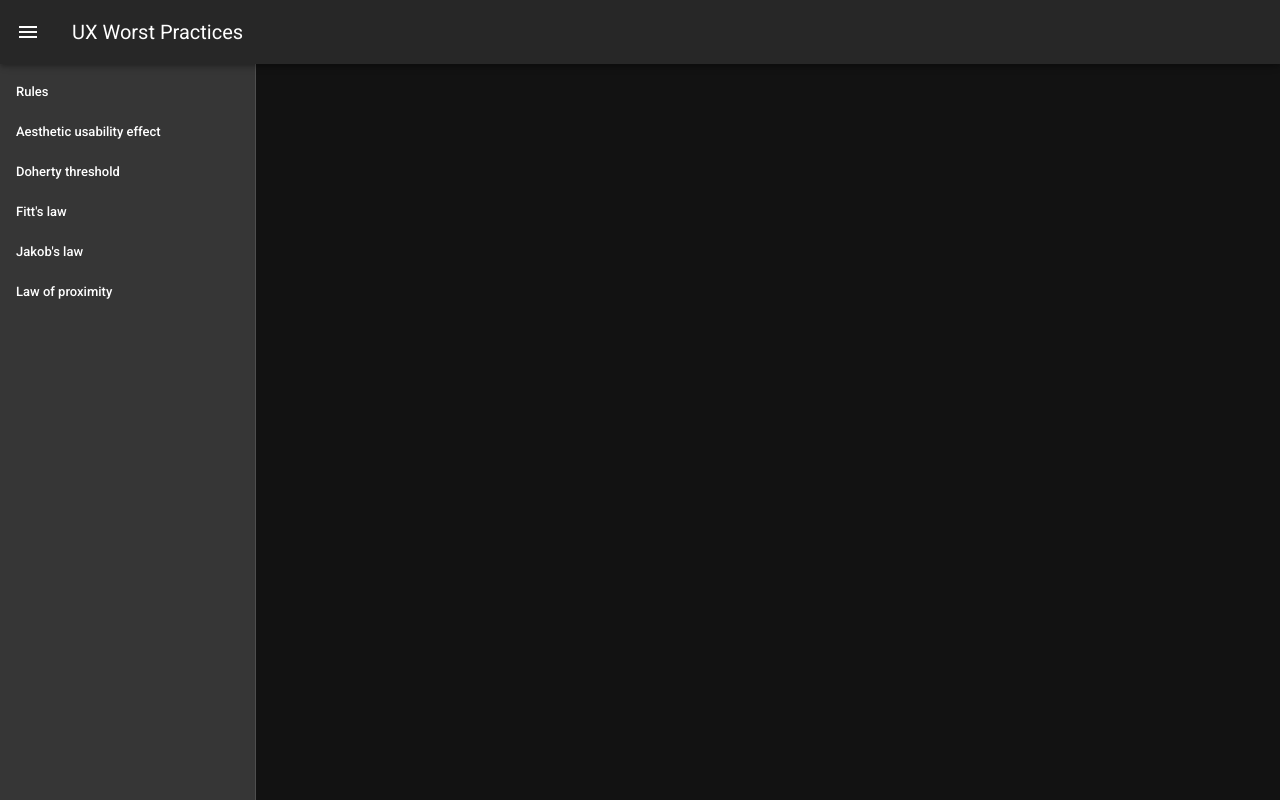
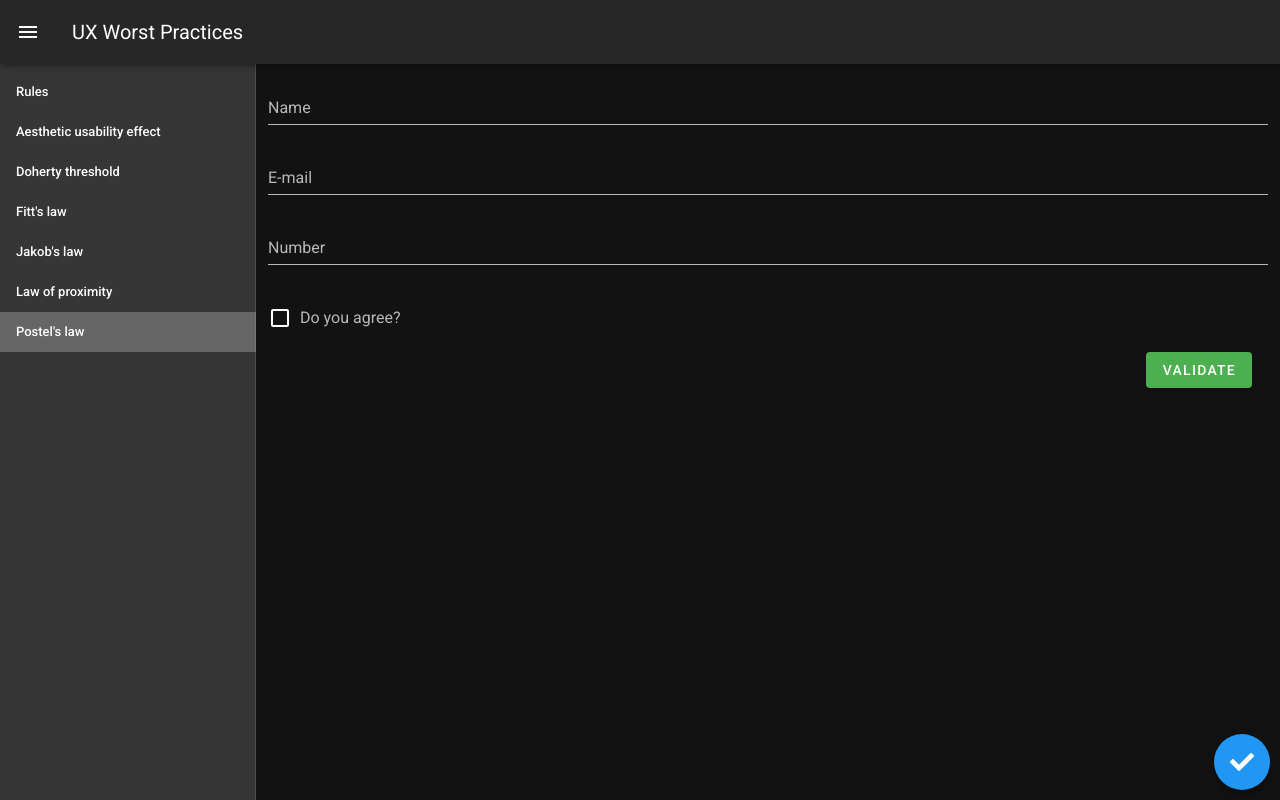
Before and after one commit to daradicsdavid/ux_bad_practices, a Vue app: page /postels_law/bad_design in a window 1280 px wide. Built offline with nearby package versions, Linux system fonts and the light colour scheme.

Commit message:
Postel's law

```diff
--- a/src/App.vue
+++ b/src/App.vue
@@ -36,6 +36,11 @@
                         <v-list-item-title>Law of proximity</v-list-item-title>
                     </v-list-item-content>
                 </v-list-item>
+                <v-list-item link to="/postels_law/bad_design">
+                    <v-list-item-content>
+                        <v-list-item-title>Postel's law</v-list-item-title>
+                    </v-list-item-content>
+                </v-list-item>
 
             </v-list>
         </v-navigation-drawer>
--- /dev/null
+++ b/src/components/postels_law/PLBadDesign.vue
@@ -0,0 +1,93 @@
+<template>
+    <v-container fluid>
+
+        <v-form
+                ref="form"
+                v-model="valid"
+                lazy-validation
+        >
+            <v-text-field
+                    v-model="name"
+                    :rules="nameRules"
+                    label="Name"
+                    required
+            ></v-text-field>
+
+            <v-text-field
+                    v-model="email"
+                    :rules="emailRules"
+                    label="E-mail"
+                    required
+            ></v-text-field>
+
+
+            <v-text-field
+                    v-model="number"
+                    label="Number"
+                    type="number"
+                    required
+            ></v-text-field>
+
+
+            <v-checkbox
+                    v-model="checkbox"
+                    :rules="[v => !!v || 'You must agree to continue!']"
+                    label="Do you agree?"
+                    required
+            ></v-checkbox>
+
+            <div class="text-right">
+                <v-btn
+                        color="success"
+                        class="mr-4"
+                        @click="validate"
+                >
+                    Validate
+                </v-btn>
+
+
+            </div>
+        </v-form>
+        <v-btn
+                fab
+                dark
+                absolute
+                color="primary"
+                style="bottom: 10px;right: 10px"
+                to="/postels_law/good_design"
+        >
+            <v-icon>fas fa-check</v-icon>
+        </v-btn>
+    </v-container>
+
+</template>
+<script>
+    export default {
+        name: "PLBadDesign",
+        data: () => ({
+            valid: true,
+            name: '',
+            nameRules: [
+                v => !!v || 'Name is required',
+                v => (v && v.length <= 10) || 'Name must be less than 10 characters',
+            ],
+            email: '',
+            emailRules: [
+                v => !!v || 'E-mail is required',
+            ],
+            number: '',
+            numberRules: [
+                v => !!v || 'Should be a number',
+                v => /^[0-9]*$/.test(v) || 'Should be a valid number',
+            ],
+
+            checkbox: false,
+        }),
+
+        methods: {
+            validate() {
+                this.$refs.form.validate()
+            }
+        },
+    }
+</script>
--- /dev/null
+++ b/src/components/postels_law/PLGoodDesign.vue
@@ -0,0 +1,94 @@
+<template>
+    <v-container fluid>
+        <v-form
+                ref="form"
+                v-model="valid"
+                lazy-validation
+        >
+            <v-text-field
+                    v-model="name"
+                    :counter="10"
+                    :rules="nameRules"
+                    label="Name"
+                    required
+            ></v-text-field>
+
+            <v-text-field
+                    v-model="email"
+                    :rules="emailRules"
+                    label="E-mail"
+                    required
+            ></v-text-field>
+
+
+            <v-text-field
+                    v-model="number"
+                    :rules="numberRules"
+                    label="Number"
+                    required
+            ></v-text-field>
+
+
+            <v-checkbox
+                    v-model="checkbox"
+                    :rules="[v => !!v || 'You must agree to continue!']"
+                    label="Do you agree?"
+                    required
+            ></v-checkbox>
+
+            <div class="text-right">
+                <v-btn
+                        color="success"
+                        class="mr-4"
+                        @click="validate"
+                >
+                    Validate
+                </v-btn>
+
+
+            </div>
+        </v-form>
+        <v-btn
+                fab
+                dark
+                absolute
+                color="error"
+                style="bottom: 10px;right: 10px"
+                to="/postels_law/bad_design"
+        >
+            <v-icon>fas fa-times</v-icon>
+        </v-btn>
+    </v-container>
+
+</template>
+<script>
+    export default {
+        name: "PLGoodDesign",
+        data: () => ({
+            valid: true,
+            name: '',
+            nameRules: [
+                v => !!v || 'Name is required',
+                v => (v && v.length <= 10) || 'Name must be less than 10 characters',
+            ],
+            email: '',
+            emailRules: [
+                v => !!v || 'E-mail is required',
+                v => /.+@.+\..+/.test(v) || 'E-mail must be valid',
+            ],
+            number: '',
+            numberRules: [
+                v => !!v || 'Should be a number',
+                v => /^[0-9]*$/.test(v) || 'Should be a valid number',
+            ],
+
+            checkbox: false,
+        }),
+
+        methods: {
+            validate() {
+                this.$refs.form.validate()
+            }
+        },
+    }
+</script>
```
Also changed, not shown: src/router.js (+6 -1 lines).
